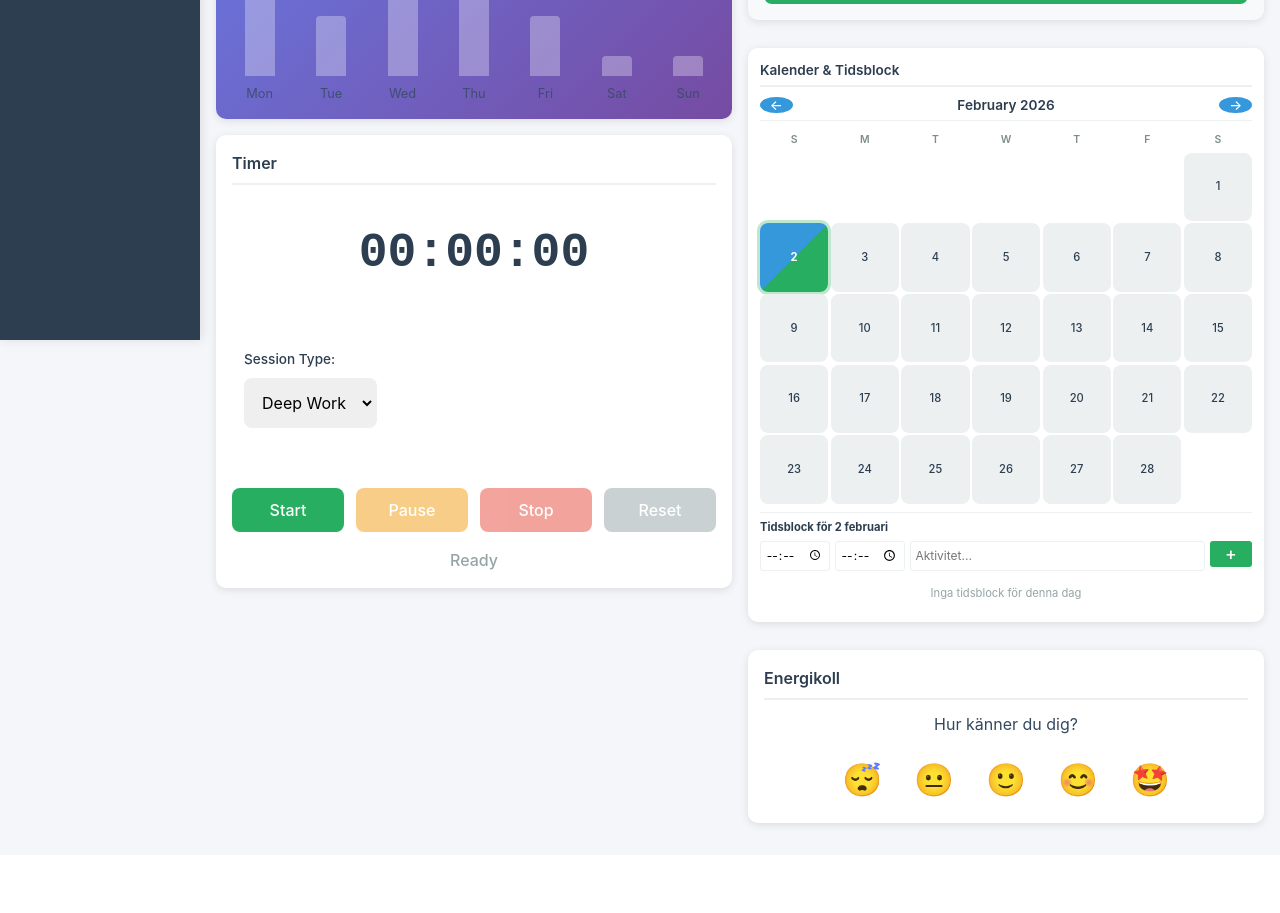
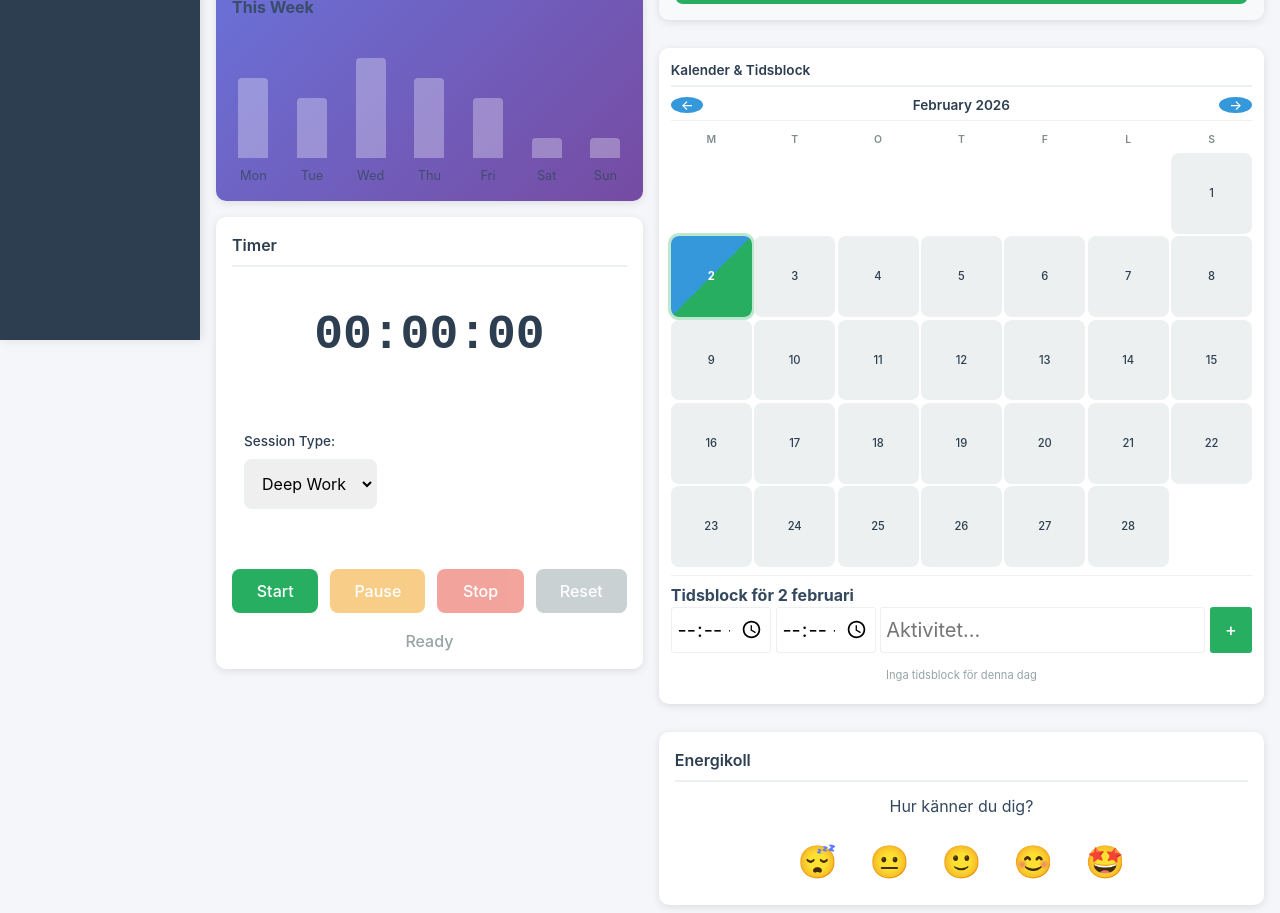
Before and after one commit to oligerta-braholli/Productivity-System, a React (Vite) app: page / in a window 1280 px wide. Shown: the part 460-1373 px from the top of the page. Before the commit the page ends 1315 px from the top, so only its background shows below. Built offline with nearby package versions, Linux system fonts and the light colour scheme.

Commit message:
jobbade med kalender,

```diff
--- a/src/components/Calendar.jsx
+++ b/src/components/Calendar.jsx
@@ -29,7 +29,7 @@ function Calendar() {
   const monthNames = ['January', 'February', 'March', 'April', 'May', 'June',
                       'July', 'August', 'September', 'October', 'November', 'December'];
 
-  const dayNames = ['S', 'M', 'T', 'W', 'T', 'F', 'S'];
+  const dayNames = ['M', 'T', 'O', 'T', 'F', 'L','S'];
 
   const changeMonth = (offset) => {
     const newDate = new Date(currentDate);
--- a/src/styles/Calendar.css
+++ b/src/styles/Calendar.css
@@ -112,7 +112,7 @@
   border-top: 1px solid #ecf0f1;
 }
 
-.time-blocks-section h4 {
+.time-blocks-section h3 {
   margin-bottom: 0.3rem;
   color: #2c3e50;
   font-size: 0.7rem;
@@ -131,11 +131,11 @@
   border: 1px solid #ecf0f1;
   border-radius: 3px;
   font-family: inherit;
-  font-size: 0.75rem;
+  font-size: 1.25rem;
 }
 
 .add-block-form input[type="time"] {
-  width: 70px;
+  width: 100px;
 }
 
 .add-block-form input[type="text"]:focus,
@@ -148,8 +148,8 @@
   background: #27ae60;
   color: white;
   border: none;
-  width: 26px;
-  height: 26px;
+  width: 36px;
+  height: 46px;
   border-radius: 3px;
   font-size: 1.1rem;
   cursor: pointer;
@@ -166,8 +166,8 @@
 .time-blocks-list {
   display: flex;
   flex-direction: column;
-  gap: 0.2rem;
-  max-height: 100px;
+  gap: 0.4rem;
+  max-height: 50px;
   overflow-y: auto;
 }
 
@@ -181,9 +181,9 @@
 .time-block-item {
   display: grid;
   grid-template-columns: auto 1fr auto;
-  gap: 0.3rem;
+  gap: 1.5rem;
   align-items: center;
-  padding: 0.25rem;
+  padding: 0.45rem;
   background: #f8f9fa;
   border-radius: 3px;
   border-left: 2px solid #3498db;
@@ -198,21 +198,22 @@
 .block-time {
   font-weight: 600;
   color: #3498db;
-  font-size: 0.7rem;
+  font-size: 1.17rem;
   white-space: nowrap;
+  gap: flex;
 }
 
 .block-title {
   color: #2c3e50;
-  font-size: 0.75rem;
+  font-size: 1.27rem;
 }
 
 .delete-block-btn {
   background: #e74c3c;
   color: white;
   border: none;
-  width: 18px;
-  height: 18px;
+  width: 38px;
+  height: 38px;
   border-radius: 50%;
   font-size: 0.9rem;
   cursor: pointer;
```
